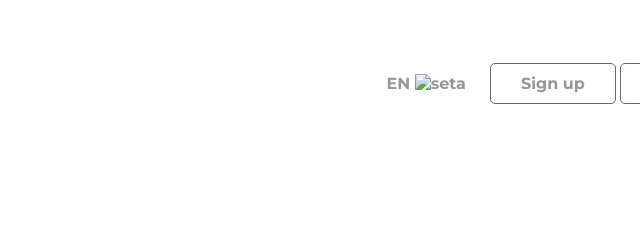
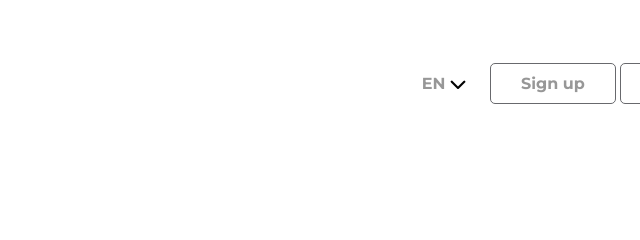
Before and after one commit to GiihCastro/projeto-dupla-html-css, a plain HTML site: page index.html in a window 1280 px wide. Shown: the top 240 px of the page, 640-1280 px from the left. Drawn offline with Linux system fonts and the light colour scheme; the site is published under a folder, as on GitHub Pages, so addresses that start at the root find nothing; a web font is replaced by a local one.

Commit message:
Update index.html

```diff
--- a/index.html
+++ b/index.html
@@ -19,7 +19,7 @@
 
         <ul>
             <li class="dropdown">
-                <a href="./index.html">EN <img src="/arquivos/veve.png" alt="seta"></a>
+                <a href="./index.html">EN <img src="./arquivos/veve.png" alt="seta"></a>
 
                 <div class="dropdown-menu">
                     <a href="./text.html">BR</a>
```
